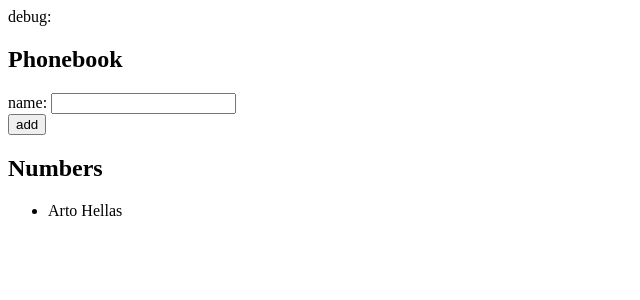
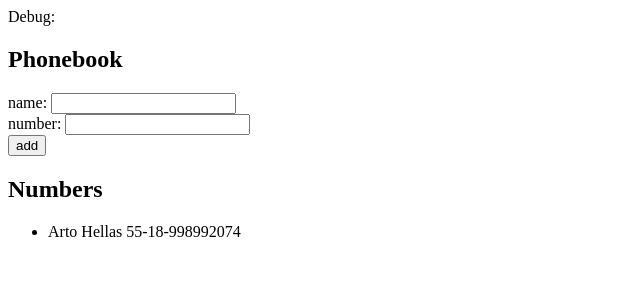
Before and after one commit to ViniciusPeixotoDanelluci/Submissions-FullstackOpen, a React (Vite) app in the folder part2/phonebook/: page / in a window 1280 px wide. Shown: the top 300 px of the page, without its empty margins (0-640 px from the left). Built offline with nearby package versions, Linux system fonts and the light colour scheme.

Commit message:
exersice 2.8
done

```diff
--- a/part2/phonebook/src/App.jsx
+++ b/part2/phonebook/src/App.jsx
@@ -2,15 +2,17 @@ import { useState } from 'react'
 
 const App = () => {
   const [persons, setPersons] = useState([
-    { name: 'Arto Hellas', id: 1 },
+    { name: 'Arto Hellas', number: '55-18-998992074', id: 1 },
   ])
-
+console.log(persons[0].number)
   const [newPerson, setNewPerson] = useState('')
+  const [newNumber, setNewNumber] = useState('')
 
   const addPerson = (event) => {
     event.preventDefault()
     const nameObject = {
       name: newPerson,
+      number: newNumber,
       id: persons.length + 1,
     }
 
@@ -18,21 +20,33 @@ const App = () => {
     persons.some(person => person.name === newPerson)
       ? alert(`${newPerson} was added already.`)
       : (setPersons(persons.concat(nameObject)), setNewPerson(''))
+
+    persons.some(number => number.name === newNumber)
+      ? alert(`${newNumber} was added already.`)
+      : (setPersons(persons.concat(nameObject)), setNewNumber(''))
   }
 
-  const handleNoteChange = (event) => {
+  const handleNameUpdate = (event) => {
     setNewPerson(event.target.value)
   }
-
+  const handleNumberUpdate = (event) => {
+    setNewNumber(event.target.value)
+  }
   return (
     <div>
-      <div>debug: {newPerson}</div>
+      <div>Debug: {newPerson} {newNumber}</div>
       <h2>Phonebook</h2>
       <form onSubmit={addPerson}>
         <div>
           name: <input
             value={newPerson}
-            onChange={handleNoteChange}
+            onChange={handleNameUpdate}
+          />
+        </div>
+        <div>
+          number: <input
+            value={newNumber}
+            onChange={handleNumberUpdate}
           />
         </div>
         <div>
@@ -42,7 +56,7 @@ const App = () => {
       <h2>Numbers</h2>
       <ul>
         {persons.map(person =>
-          <li key={person.id}>{person.name}</li>
+          <li key={person.id}>{person.name} {person.number}</li>
         )}
       </ul>
     </div>
```
